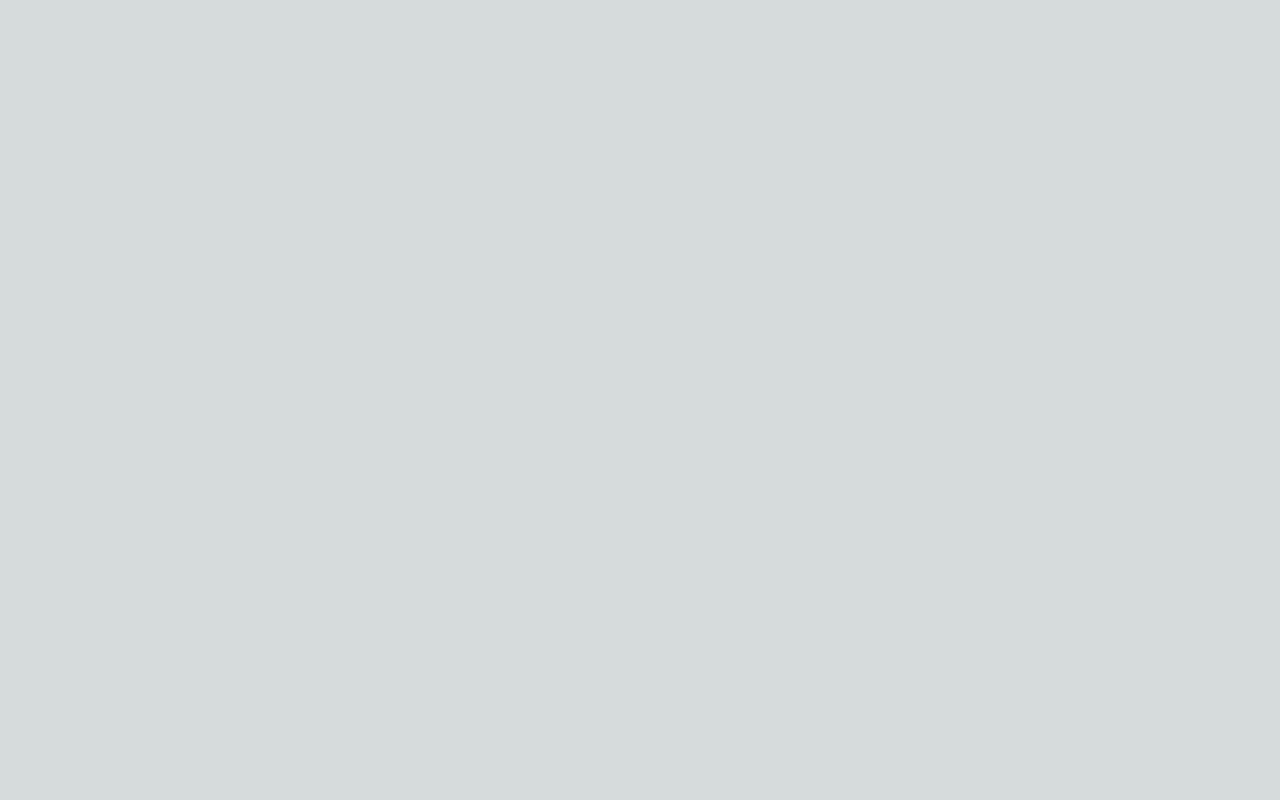
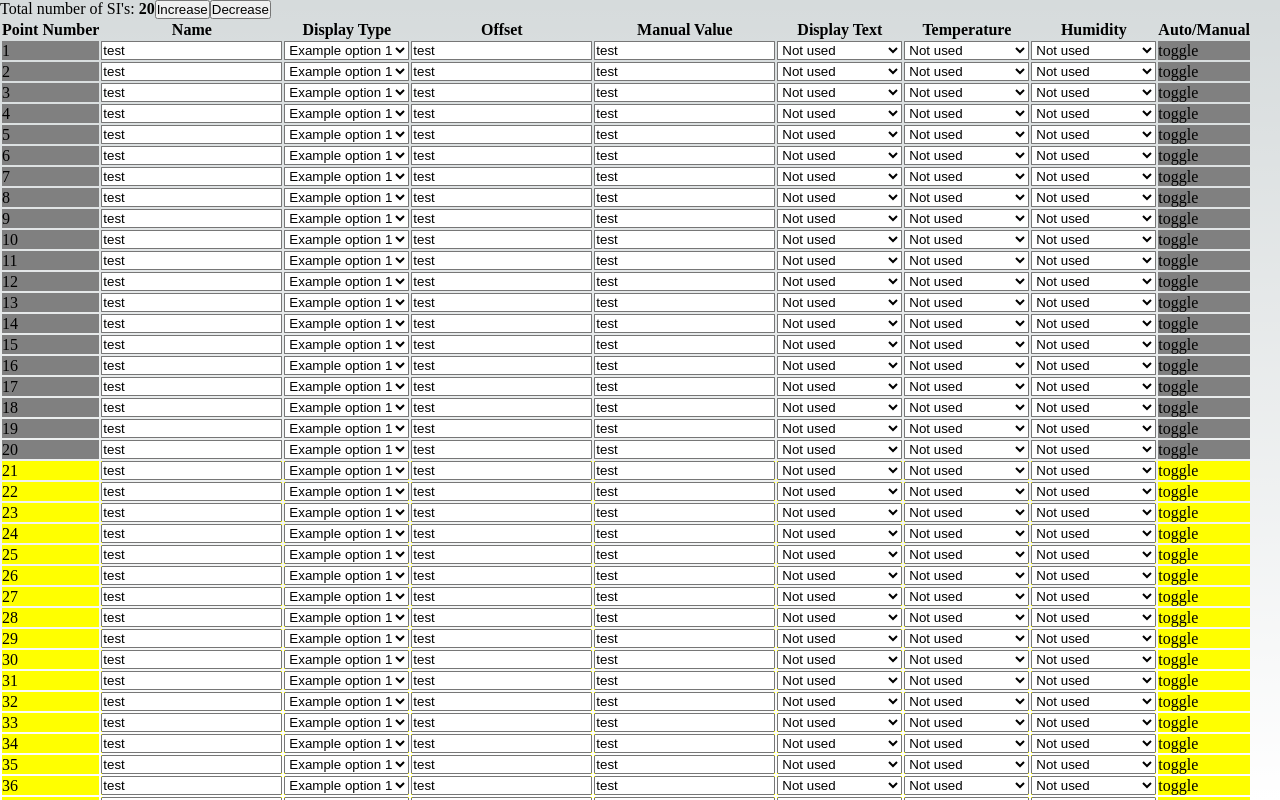
Before and after one commit to KantKontrol/mcs-assessment, a Next.js app in the folder web-dev-assessment/: page / in a window 1280 px wide. Built offline with nearby package versions, Linux system fonts and the light colour scheme.

Commit message:
chore: updated index to use logice for counter and rows

```diff
--- a/web-dev-assessment/src/pages/index.js
+++ b/web-dev-assessment/src/pages/index.js
@@ -1,20 +1,85 @@
-import Head from 'next/head'
-import Image from 'next/image'
-import { Inter } from 'next/font/google'
-import styles from '@/styles/Home.module.css'
+import Table from "../components/Table";
+import Row from "../components/Row";
+import { useEffect, useState } from "react";
+import SICounter from "@/components/SICounter";
 
-const inter = Inter({ subsets: ['latin'] })
+export const adjustSensor = {
+  INCREASE: "increase",
+  DECREASE: "decrease",
+};
+const HEADERS = [
+  "Point Number",
+  "Name",
+  "Display Type",
+  "Offset",
+  "Manual Value",
+  "Display Text",
+  "Temperature",
+  "Humidity",
+  "Auto/Manual",
+];
+
+const MAX_NUMBER_OF_ROWS = 112;
 
 export default function Home() {
+  const [rows, setRows] = useState([]);
+  const [siAmount, setSiAmount] = useState(20);
+
+  const generateRows = () => {
+    let rowGen = [];
+
+    for (let i = 0; i != MAX_NUMBER_OF_ROWS; i++) {
+      rowGen.push({
+        pointNumber: i + 1,
+        name: "defaultName",
+        displayType: "exampleDisplay",
+        offset: "0",
+        manualValue: "0",
+        displayText: "Not Used",
+        temp: "Not Used",
+        humd: "Not Used",
+        manual: false,
+      });
+    }
+
+    return rowGen;
+  };
+
+  useEffect(() => {
+    setRows(generateRows());
+  }, []);
+
+  useEffect(() => {
+    console.log(rows);
+  }, [rows]);
+
+  const adjustSensorAmount = (adjustType) => {
+    if (
+      adjustType === adjustSensor.INCREASE &&
+      siAmount != MAX_NUMBER_OF_ROWS
+    ) {
+      setSiAmount(siAmount + 1);
+    }
+
+    if (adjustType === adjustSensor.DECREASE && siAmount > 0) {
+      setSiAmount(siAmount - 1);
+    }
+  };
+
   return (
-    <>
-      <Head>
-        <title>Create Next App</title>
-        <meta name="description" content="Generated by create next app" />
-        <meta name="viewport" content="width=device-width, initial-scale=1" />
-        <link rel="icon" href="/favicon.ico" />
-      </Head>
-
-    </>
-  )
+    <div style={{ height: "100vh" }}>
+      <SICounter
+        sensorAmount={siAmount}
+        adjustSensoramount={adjustSensorAmount}
+      />
+      <Table headers={HEADERS}>
+        {rows
+          ? rows.map((row) => (
+              <Row key={row.pointNumber} pointNumber={row.pointNumber} disabled={row.pointNumber > siAmount} />
+            ))
+          : null}
+      </Table>
+    </div>
+  );
 }
+// rows.forEach((value, key) => <Row key={key} pointNumber={key} />
```
